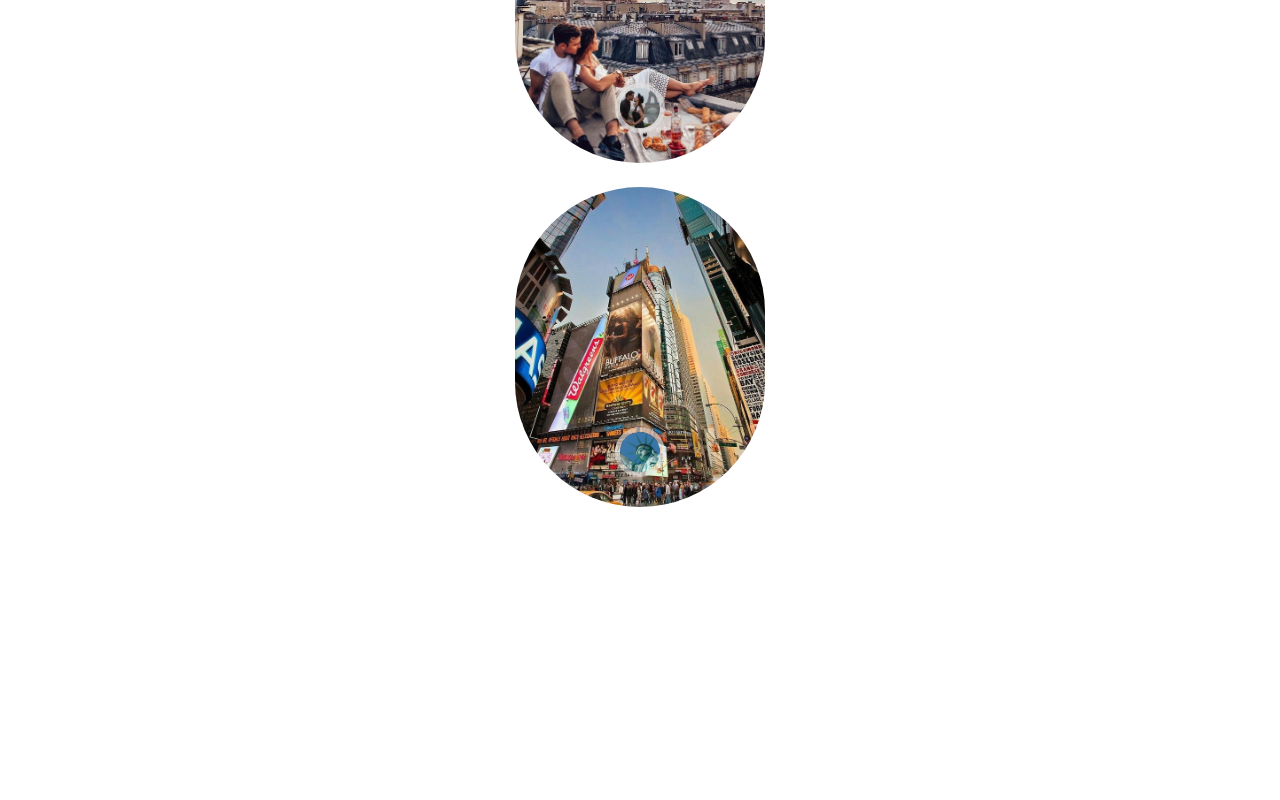
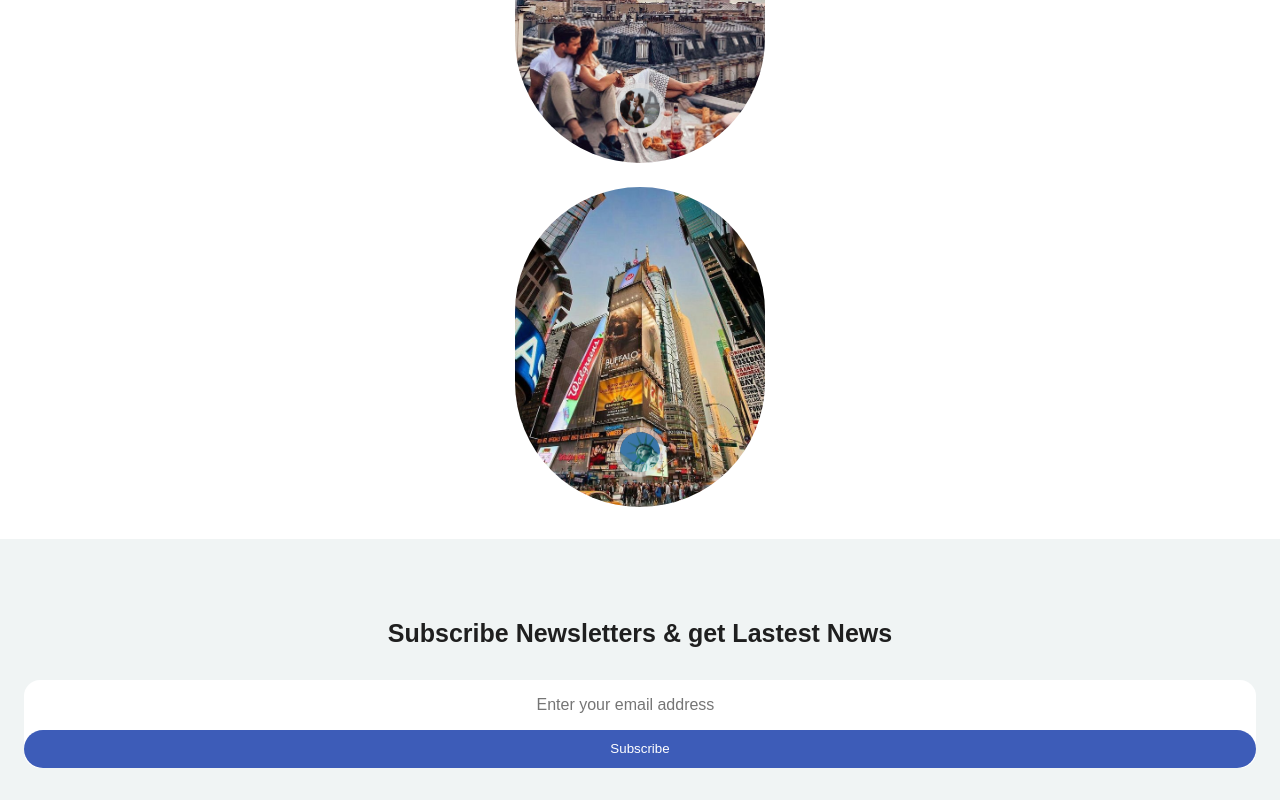
Before and after one commit to ja1antonio/MagFly-Ag-ncia-de-viagens, a React (Vite) app: page / in a window 1280 px wide. Shown: the part 5729-6529 px from the top of the page. Before the commit the page ends 6268 px from the top, so only its background shows below. Built offline with nearby package versions, Linux system fonts and the light colour scheme.

Commit message:
Component Subscribe Finalizado

```diff
--- a/src/App.jsx
+++ b/src/App.jsx
@@ -19,8 +19,8 @@
       <Info />
       <Lounge />
       <Travelers />
-      {/* <Subscribers />
-      <Footer /> */}
+      <Subscribers />
+      {/*  <Footer /> */}
     </div>
   );
 };
--- a/src/Components/Subscribers/Subscribers.jsx
+++ b/src/Components/Subscribers/Subscribers.jsx
@@ -1,7 +1,17 @@
 import React from 'react';
 
 const Subscribers = () => {
-  return <div>Subscribers</div>;
+  return (
+    <div className="subscribe section">
+      <div className="sectionContainer container">
+        <h2>Subscribe Newsletters & get Lastest News</h2>
+        <div className="inputDiv flex">
+          <input type="text" placeholder="Enter your email address" />
+          <button className="btn">Subscribe</button>
+        </div>
+      </div>
+    </div>
+  );
 };
 
 export default Subscribers;
--- a/src/main.css
+++ b/src/main.css
@@ -510,4 +510,30 @@
 .travelers .sectionContainer .travelersContainer .singleTraveler:hover .travelerImage {
   bottom: 110px;
   transition: 1s ease-in-out;
+}
+
+.subscribe {
+  background: var(--color-second);
+}
+.subscribe .sectionContainer {
+  text-align: center;
+}
+.subscribe .sectionContainer .inputDiv {
+  margin-top: 1rem;
+  flex-direction: column;
+  background: var(--color-white);
+  border-radius: 1rem;
+}
+.subscribe .sectionContainer .inputDiv input {
+  border: none;
+  outline: none;
+  background: transparent;
+  padding: 1rem 0.5rem;
+}
+.subscribe .sectionContainer .inputDiv input:placeholder {
+  font-size: 13px;
+  opacity: 0.5;
+}
+.subscribe .sectionContainer .inputDiv .btn {
+  width: 100%;
 }/*# sourceMappingURL=main.css.map */
--- a/src/main.scss
+++ b/src/main.scss
@@ -533,6 +533,7 @@
 
 // Travelers Section Styling
 .travelers {
+
   .sectionContainer {
     text-align: center;
 
@@ -641,4 +642,39 @@
 
     }
   }
-}}
+ }
+}
+
+// Subscribe Section Styling
+.subscribe {
+  background: var(--color-second);
+
+  .sectionContainer{
+    text-align: center;
+    .inputDiv{
+      margin-top: 1rem;
+      flex-direction: column;
+      background: var(--color-white);
+      border-radius: 1rem;
+
+      input {
+        border: none;
+        outline: none;
+        background: transparent;
+        padding: 1rem .5rem;
+
+        &:placeholder {
+          font-size: 13px;
+          opacity: .5;
+        }
+      }
+
+      .btn {
+        width: 100%;
+      }
+
+    }
+  }
+}
+
+// Footer Section Styling
```
Also changed, not shown: 1 other file (tests, documents, lock files or other folders).
